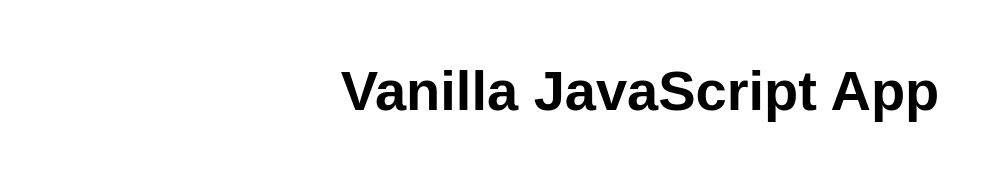
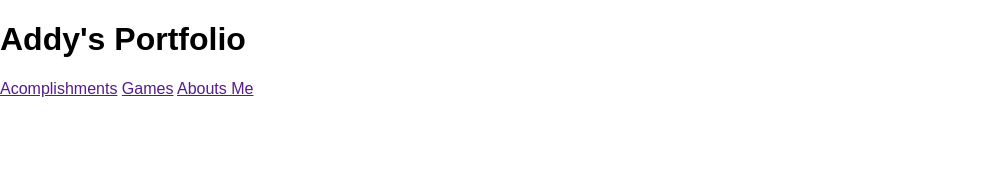
Before and after one commit to Adelynn-Crandle-student/Portfolio-project-, a website: page src/index.html in a window 1280 px wide. Shown: the whole page, without its empty margins (0-1000 px from the left). Drawn offline with Linux system fonts and the light colour scheme.

Commit message:
do the thing

```diff
--- a/src/index.html
+++ b/src/index.html
@@ -5,13 +5,16 @@
   <meta charset="UTF-8">
   <meta name="viewport" content="width=device-width, initial-scale=1.0">
   <link rel="stylesheet" href="styles.css">
-  <title>Vanilla JavaScript App</title>
+  <title>Addy's Portfolio</title>
 </head>
 
 <body>
-  <main>
-    <h1>Vanilla JavaScript App</h1>
-  </main>
+  <Header><h1 class="heading">Addy's Portfolio</h1></Header>
+    <nav>
+        <a href="">Acomplishments</a>
+        <a href="">Games</a>
+        <a href="">Abouts Me</a>
+    </nav>
 </body>
 
 </html>
```
Also changed, not shown: index.html (deleted, +0 -18 lines).
